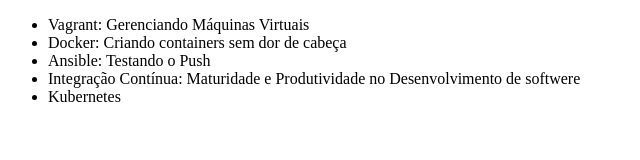
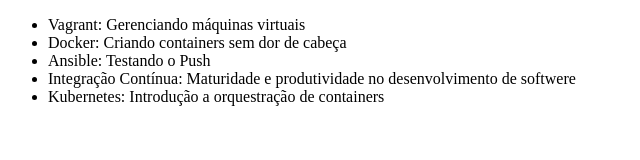
Before and after one commit to RCastanon77/Git-Alura, a plain HTML site: page index.html in a window 1280 px wide. Shown: the whole page, without its empty margins (0-640 px from the left). Drawn offline with Linux system fonts and the light colour scheme.

Commit message:
Atualizando escritas

```diff
--- a/index.html
+++ b/index.html
@@ -8,11 +8,11 @@
 </head>
 <body>
     <ul>
-        <li>Vagrant: Gerenciando Máquinas Virtuais</li>
+        <li>Vagrant: Gerenciando máquinas virtuais</li>
         <li>Docker: Criando containers sem dor de cabeça</li>
         <li>Ansible: Testando o Push</li>
-        <li>Integração Contínua: Maturidade e Produtividade no Desenvolvimento de softwere</li>
-        <li>Kubernetes</li>
+        <li>Integração Contínua: Maturidade e produtividade no desenvolvimento de softwere</li>
+        <li>Kubernetes: Introdução a orquestração de containers</li>
     </ul>
 
 </body>
```
